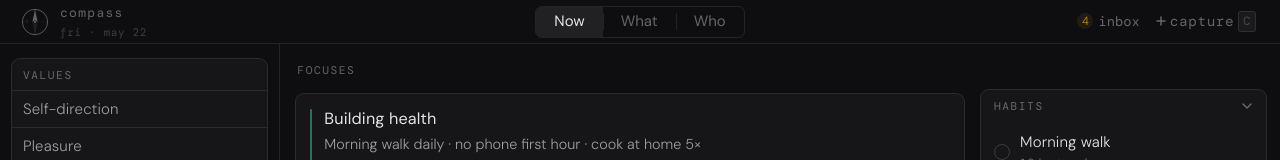
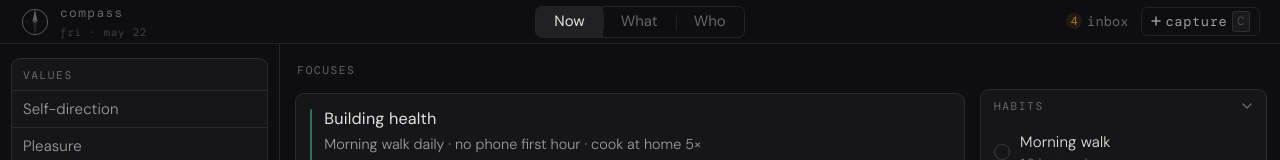
Before and after one commit to abhi11verma/Compass-desktop, a React (Vite) app: page / in a window 1280 px wide. Shown: the top 160 px of the page. Built offline with nearby package versions, Linux system fonts and the light colour scheme; a web font is replaced by a local one.

Commit message:
style(topbar): visually distinguish capture button from inbox pill
Give cap-btn a ghost-button treatment (border + border-radius + padding)
so it reads as a primary action rather than a flat status indicator.

```diff
--- a/src/styles/topbar.css
+++ b/src/styles/topbar.css
@@ -87,14 +87,16 @@ html.light .topbar-search-kbd { background: rgba(0,0,0,0.04); }
   display: flex; align-items: center; justify-content: center;
 }
 .cap-btn {
-  display: flex; align-items: center; gap: 4px;
-  font-size: 14.4px; color: var(--ink-3);
-  background: transparent; border: none;
-  padding: 0 4px; cursor: pointer;
+  display: flex; align-items: center; gap: 5px;
+  font-size: 13.8px; color: var(--ink-2);
+  background: transparent;
+  border: 1px solid var(--border);
+  border-radius: 6px;
+  padding: 3px 9px; cursor: pointer;
   font-family: var(--mono);
-  transition: color 0.1s; letter-spacing: 0.04em;
+  transition: color 0.1s, border-color 0.1s; letter-spacing: 0.04em;
 }
-.cap-btn:hover { color: var(--ink-2); }
+.cap-btn:hover { color: var(--ink-1); border-color: var(--ink-4); }
 .cap-kbd {
   font-size: 11.9px; color: var(--ink-4);
   background: rgba(255,255,255,0.05);
```
